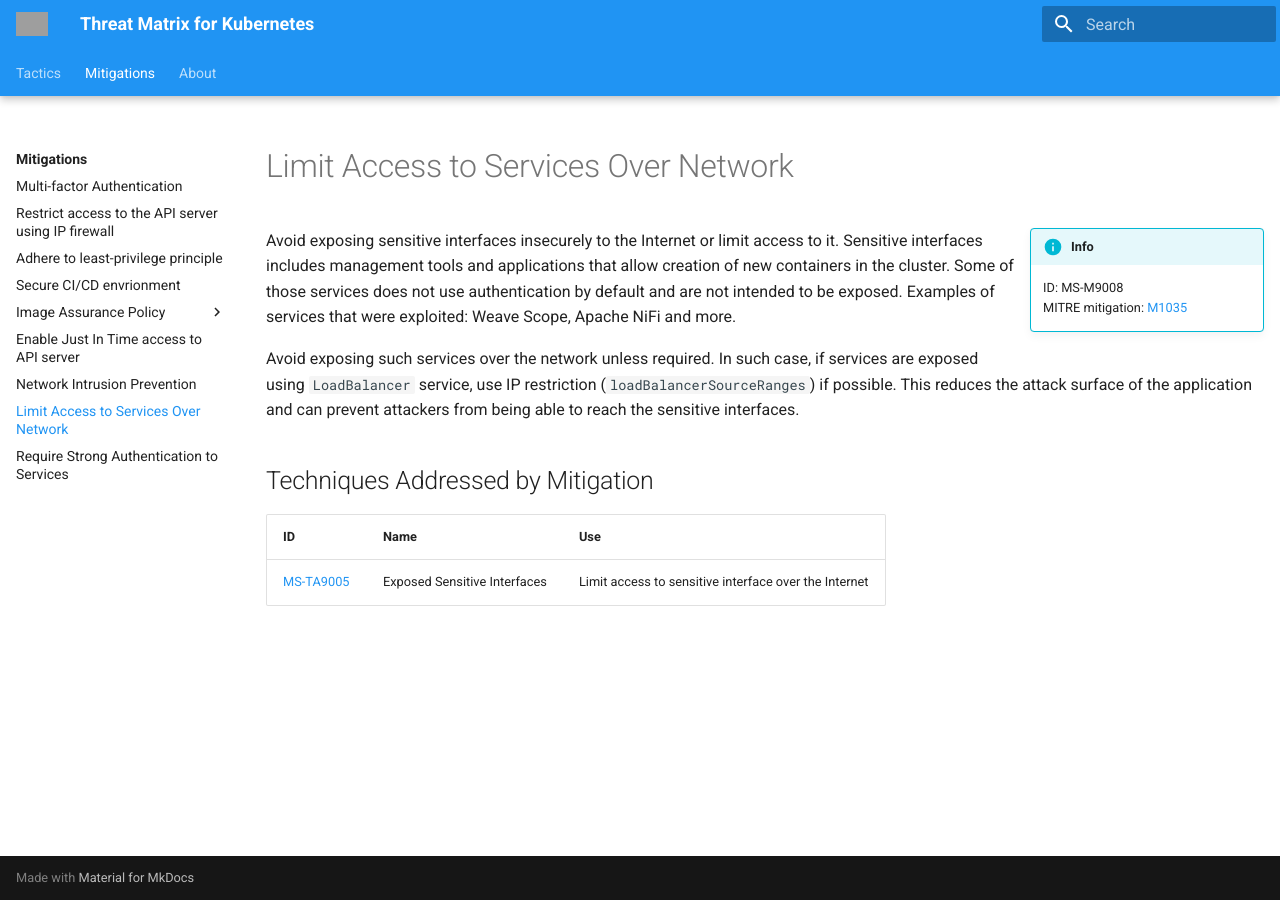
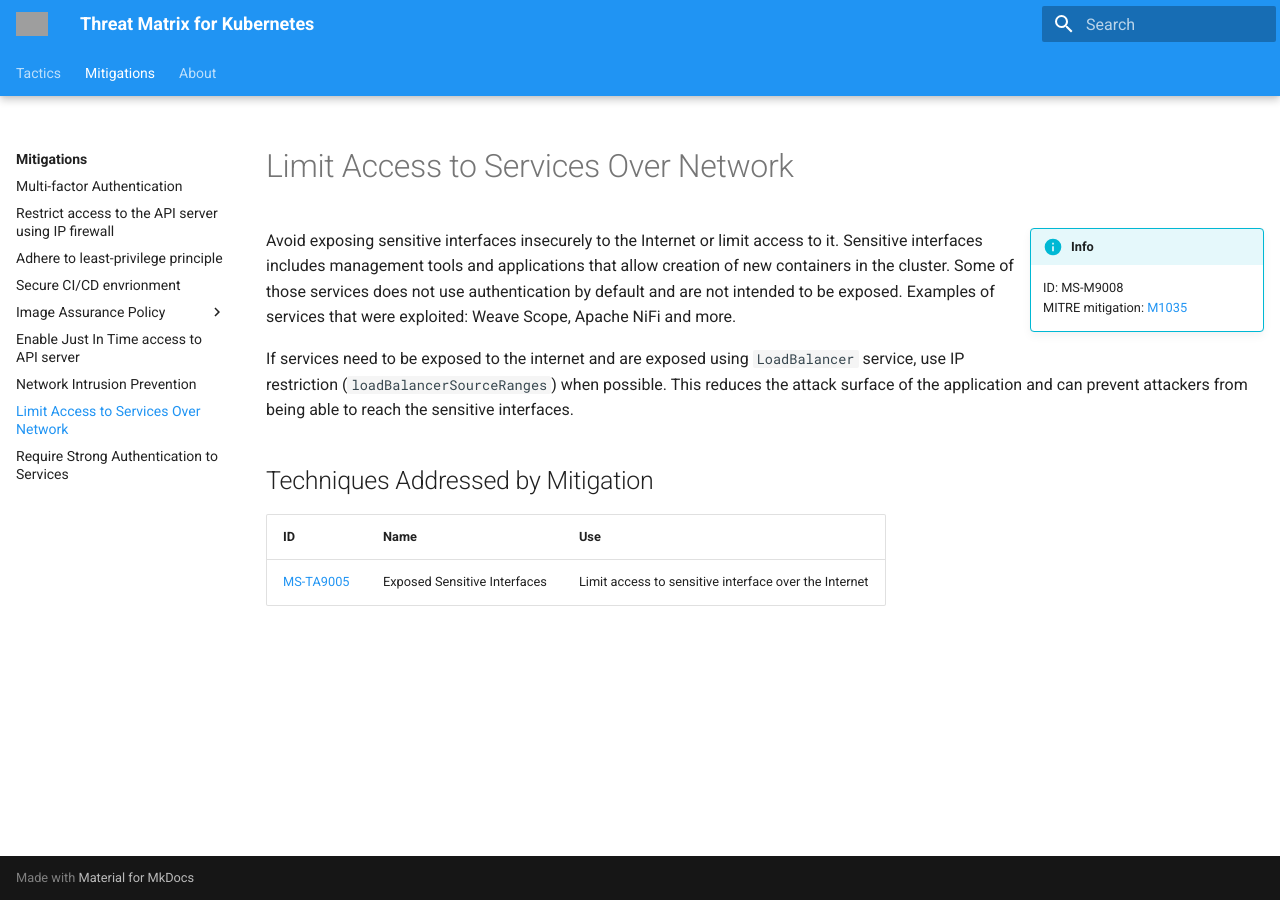
Before and after one commit to microsoft/Threat-Matrix-for-Kubernetes, an MkDocs documentation site: the page built from docs/mitigations/MS-M9008 Limit Access to Services Over Network.md, in a window 1280 px wide. Built offline with MkDocs 1.6.1 and Material for MkDocs 9.7.7, drawn with Linux system fonts in a browser that asks for light colours; grey boxes are pictures that could not be loaded.

Commit message:
rephrases

```diff
--- a/docs/mitigations/MS-M9008 Limit Access to Services Over Network.md
+++ b/docs/mitigations/MS-M9008 Limit Access to Services Over Network.md
@@ -13,7 +13,7 @@ hide:
 
 Avoid exposing sensitive interfaces insecurely to the Internet or limit access to it. Sensitive interfaces includes management tools and applications that allow creation of new containers in the cluster. Some of those services does not use authentication by default and are not intended to be exposed. Examples of services that were exploited: Weave Scope, Apache NiFi and more.
 
-Avoid exposing such services over the network unless required. In such case, if services are exposed using `LoadBalancer` service, use IP restriction (`loadBalancerSourceRanges`) if possible. This reduces the attack surface of the application and can prevent attackers from being able to reach the sensitive interfaces.
+If services need to be exposed to the internet and are exposed using `LoadBalancer` service, use IP restriction (`loadBalancerSourceRanges`) when possible. This reduces the attack surface of the application and can prevent attackers from being able to reach the sensitive interfaces.
 
 
 ## Techniques Addressed by Mitigation
```
Also changed, not shown: docs/mitigations/MS-M9009 Require Strong Authentication to Services.md (+1 -1 lines).
